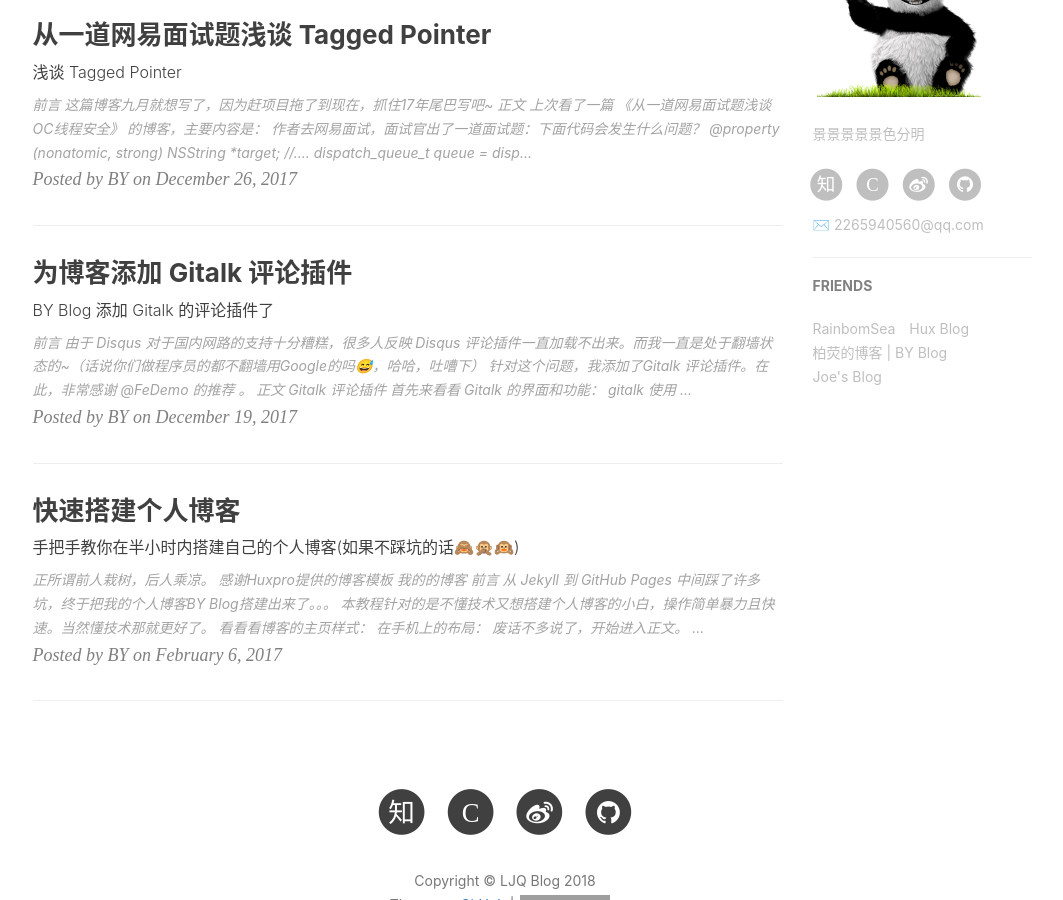
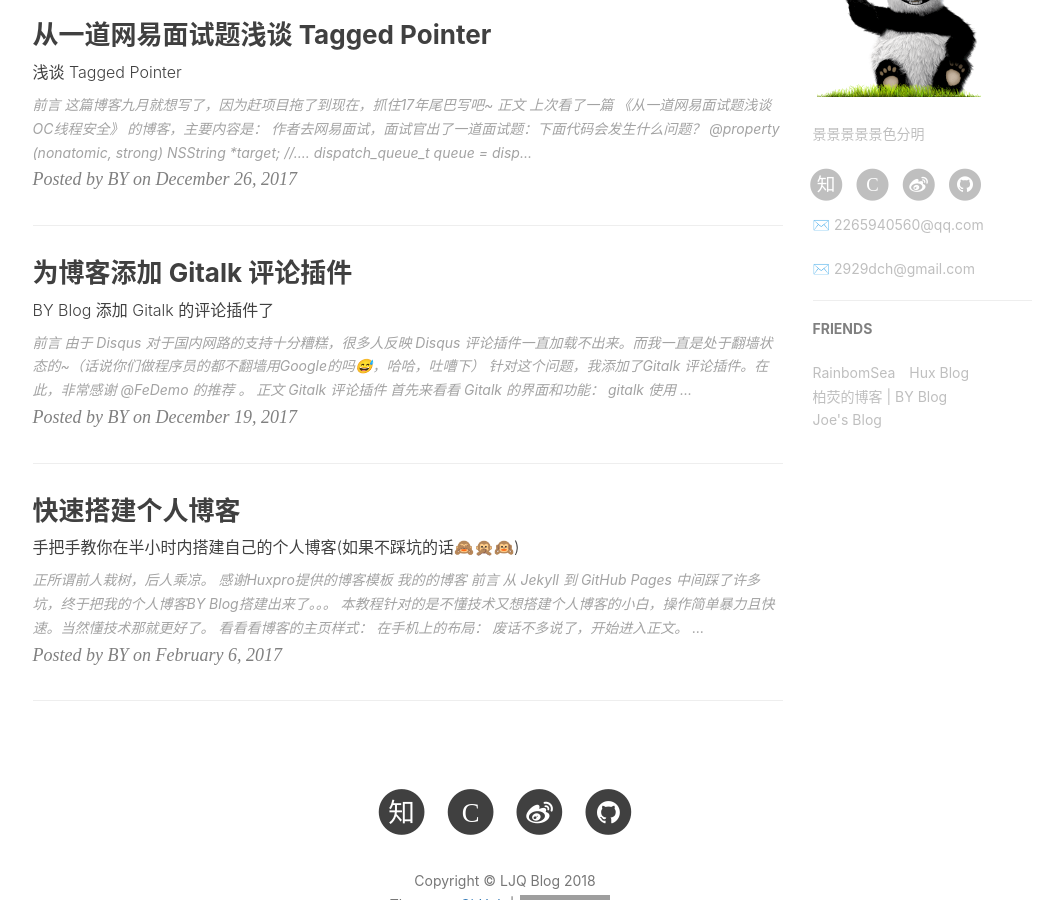
Before and after one commit to 29DCH/29DCH.github.io, a Jekyll site: the page built from index.html, in a window 1280 px wide and 900 px high, scrolled down 687 px. Shown: the whole window, without its empty margins (135-1198 px from the left). Built offline with Jekyll 4.4.1, drawn with Linux system fonts in a browser that asks for light colours; nearby versions of some CDN libraries; the list of posts is cut into pages by our own code; comment, search, counter and statistics services are not loaded; grey boxes are pictures that could not be loaded.

Commit message:
Update _config.yml

```diff
--- a/_config.yml
+++ b/_config.yml
@@ -3,6 +3,7 @@
 SEOTitle: 刘继强的博客 | LJQ Blog
 header-img: img/post-bg-desk.jpg
 email: 2265940560@qq.com
+gmail: 2929dch@gmail.com
 description: "此生无悔入软工! | 刘继强，BigData & ML Lover，a software engineering student| 这里是刘继强的个人博客，梦想探索更大的计算机世界！"
 keyword: "LJQ, 刘继强的博客, LJQ Blog, 博客, 个人网站, 互联网, 软件工程, JavaScript, BigData, 后端, ML, AI"
 url: "https://29DCH.github.io"          # your host, for absolute URL
```
